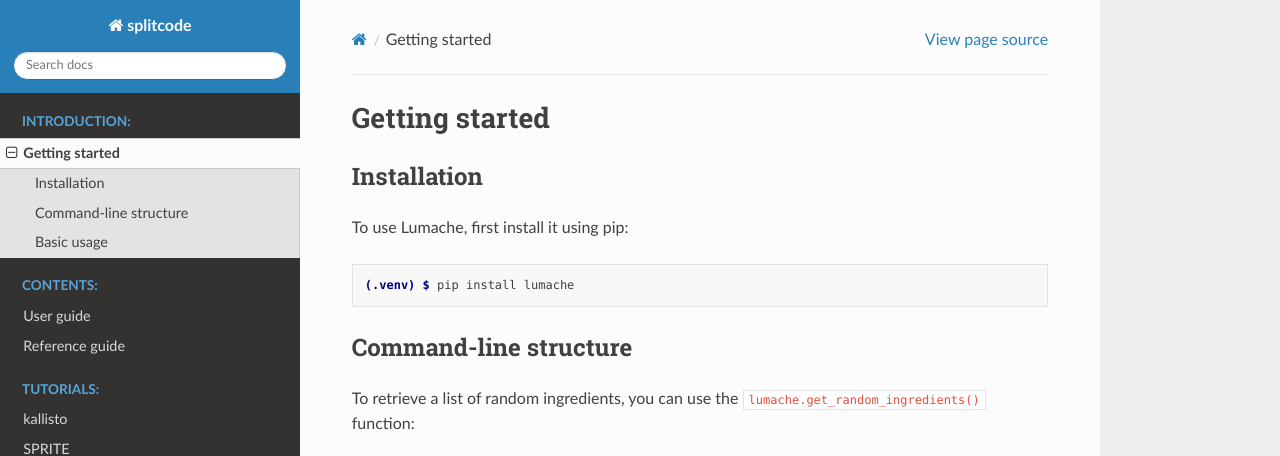
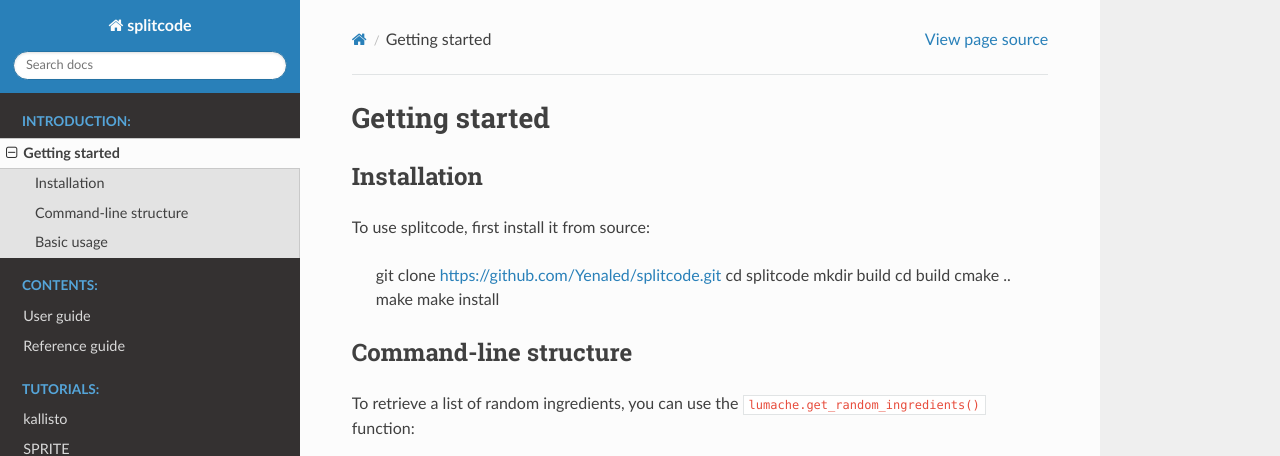
Before and after one commit to pachterlab/splitcode-tutorial, a Sphinx documentation site: the page built from docs/source/getting_started.rst, in a window 1280 px wide and 1204 px high, cut to the strip 0-456 px from the top of the window. Built offline with Sphinx 7.4.7 and the Read the Docs theme 2.0.0, drawn with Linux system fonts in a browser that asks for light colours.

Commit message:
Update getting_started.rst

```diff
--- a/docs/source/getting_started.rst
+++ b/docs/source/getting_started.rst
@@ -3,11 +3,17 @@
 
 Installation
 ^^^^^^^^^^^^
-To use Lumache, first install it using pip:
+To use splitcode, first install it from source:
 
-.. code-block:: console
+    git clone https://github.com/Yenaled/splitcode.git
+    cd splitcode
+    mkdir build
+    cd build
+    cmake ..
+    make
+    make install
 
-   (.venv) $ pip install lumache
+
 
 Command-line structure
 ^^^^^^^^^^^^^^^^^^^^^^
```
